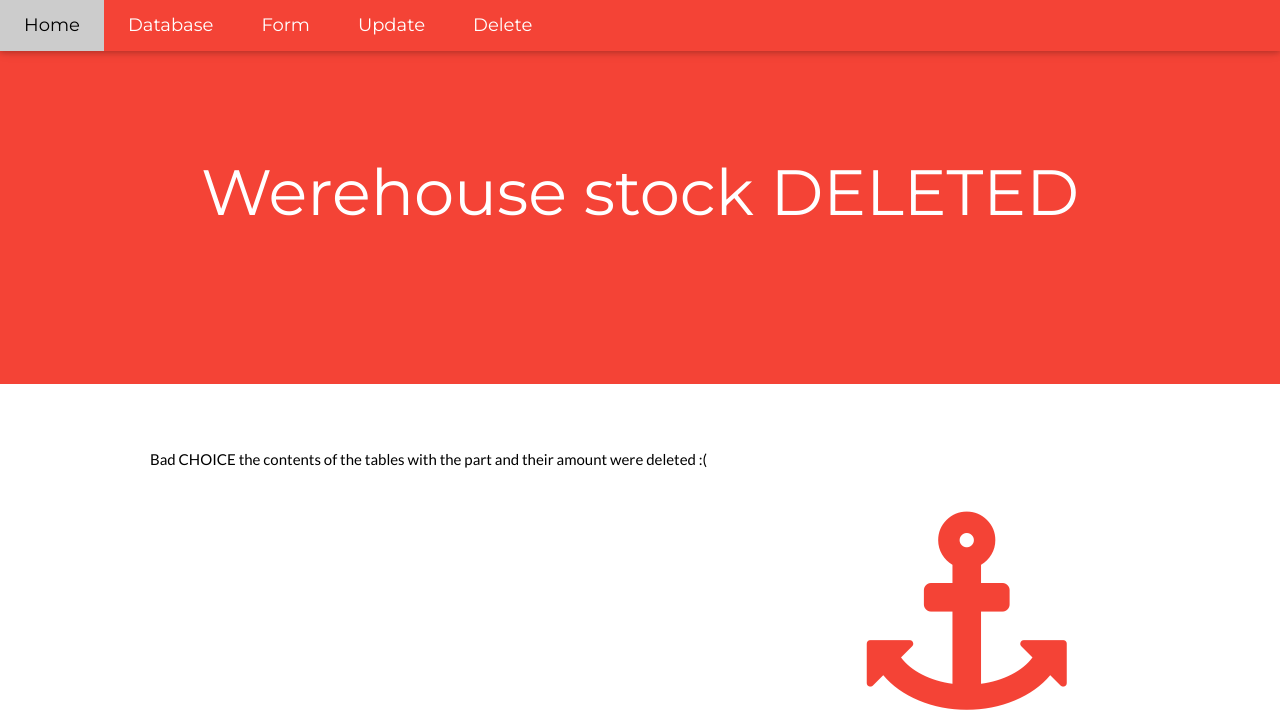
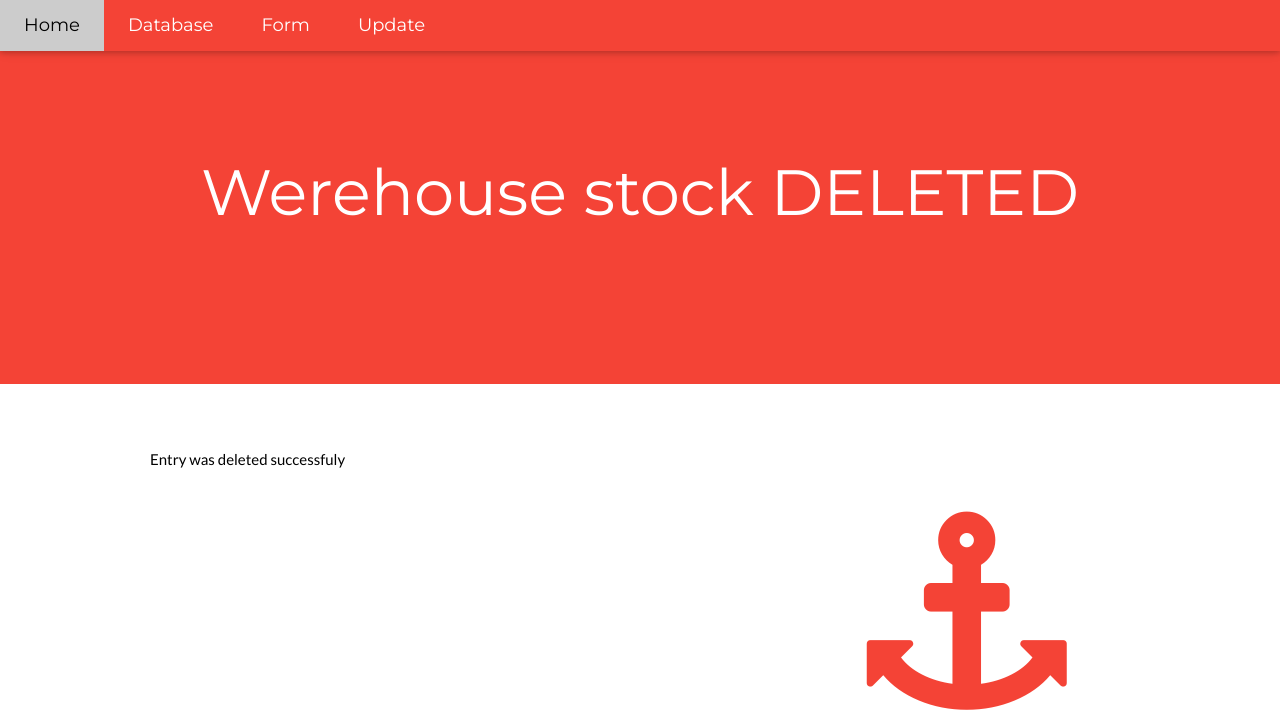
Before and after one commit to ajandera/pj, a PHP site: page /delete.php?id=1 in a window 1280 px wide. Shown: the top 711 px of the page. Run offline with PHP 8.4, Linux system fonts and the light colour scheme.

Commit message:
Updated final task

```diff
--- a/zadanie_Filip_Timko/add.php
+++ b/zadanie_Filip_Timko/add.php
@@ -24,7 +24,6 @@
         <a href="database.php" class="w3-bar-item w3-button w3-hide-small w3-padding-large w3-hover-white">Database</a>
         <a href="form.html" class="w3-bar-item w3-button w3-hide-small w3-padding-large w3-hover-white">Form</a>
         <a href="select.php" class="w3-bar-item w3-button w3-hide-small w3-padding-large w3-hover-white">Update</a>
-        <a href="delete.php" class="w3-bar-item w3-button w3-hide-small w3-padding-large w3-hover-white">Delete</a>
     </div>
 
     <!-- Navbar on small screens -->
@@ -32,7 +31,6 @@
         <a href="database.php" class="w3-bar-item w3-button w3-padding-large">Database</a>
         <a href="form.html" class="w3-bar-item w3-button w3-padding-large">Form</a>
         <a href="select.php" class="w3-bar-item w3-button w3-padding-large">Update</a>
-        <a href="delete.php" class="w3-bar-item w3-button w3-padding-large">Delete</a>
     </div>
 </div>
 
--- a/zadanie_Filip_Timko/database.php
+++ b/zadanie_Filip_Timko/database.php
@@ -24,7 +24,6 @@
   <a href="database.php" class="w3-bar-item w3-button w3-hide-small w3-padding-large w3-hover-white">Database</a>
   <a href="form.html" class="w3-bar-item w3-button w3-hide-small w3-padding-large w3-hover-white">Form</a>
   <a href="select.php" class="w3-bar-item w3-button w3-hide-small w3-padding-large w3-hover-white">Update</a>
-  <a href="delete.php" class="w3-bar-item w3-button w3-hide-small w3-padding-large w3-hover-white">Delete</a>
  </div>
 
  <!-- Navbar on small screens -->
@@ -32,7 +31,6 @@
   <a href="database.php" class="w3-bar-item w3-button w3-padding-large">Database</a>
   <a href="form.html" class="w3-bar-item w3-button w3-padding-large">Form</a>
   <a href="select.php" class="w3-bar-item w3-button w3-padding-large">Update</a>
-  <a href="delete.php" class="w3-bar-item w3-button w3-padding-large">Delete</a>
  </div>
 </div>
 
--- a/zadanie_Filip_Timko/delete.php
+++ b/zadanie_Filip_Timko/delete.php
@@ -24,7 +24,6 @@
         <a href="database.php" class="w3-bar-item w3-button w3-hide-small w3-padding-large w3-hover-white">Database</a>
         <a href="form.html" class="w3-bar-item w3-button w3-hide-small w3-padding-large w3-hover-white">Form</a>
         <a href="select.php" class="w3-bar-item w3-button w3-hide-small w3-padding-large w3-hover-white">Update</a>
-        <a href="delete.php" class="w3-bar-item w3-button w3-hide-small w3-padding-large w3-hover-white">Delete</a>
     </div>
 
     <!-- Navbar on small screens -->
@@ -32,7 +31,6 @@
         <a href="database.php" class="w3-bar-item w3-button w3-padding-large">Database</a>
         <a href="form.html" class="w3-bar-item w3-button w3-padding-large">Form</a>
         <a href="select.php" class="w3-bar-item w3-button w3-padding-large">Update</a>
-        <a href="delete.php" class="w3-bar-item w3-button w3-padding-large">Delete</a>
     </div>
 </div>
 
@@ -47,12 +45,16 @@
         <div class="w3-twothird">
 <?php
 require "conn.php";
-try{
-    $sql = "DELETE FROM diel";
-    $pdo->exec($sql);
-    echo "Bad CHOICE the contents of the tables with the part and their amount were deleted :(";
-}  catch(PDOException $e) {
-    echo $sql . "<br>" . $e->getMessage();
+$id = $_REQUEST["id"];
+
+try {
+    $stmt = $pdo->prepare("DELETE FROM diel WHERE id = ?");
+    $stmt->bindParam(1, $id);
+    $stmt->execute();
+    echo "Entry was deleted successfuly";
+} catch (PDOException $e) {
+    displayErrMsg("Error: " . $e->getMessage());
+    exit();
 }
 
 ?>
--- a/zadanie_Filip_Timko/form.html
+++ b/zadanie_Filip_Timko/form.html
@@ -24,7 +24,6 @@
         <a href="database.php" class="w3-bar-item w3-button w3-hide-small w3-padding-large w3-hover-white">Database</a>
         <a href="form.html" class="w3-bar-item w3-button w3-hide-small w3-padding-large w3-hover-white">Form</a>
         <a href="select.php" class="w3-bar-item w3-button w3-hide-small w3-padding-large w3-hover-white">Update</a>
-        <a href="delete.php" class="w3-bar-item w3-button w3-hide-small w3-padding-large w3-hover-white">Delete</a>
     </div>
 
     <!-- Navbar on small screens -->
@@ -32,7 +31,6 @@
         <a href="database.php" class="w3-bar-item w3-button w3-padding-large">Database</a>
         <a href="form.html" class="w3-bar-item w3-button w3-padding-large">Form</a>
         <a href="select.php" class="w3-bar-item w3-button w3-padding-large">Update</a>
-        <a href="delete.php" class="w3-bar-item w3-button w3-padding-large">Delete</a>
     </div>
 </div>
 
--- a/zadanie_Filip_Timko/index.html
+++ b/zadanie_Filip_Timko/index.html
@@ -24,7 +24,6 @@ body,h1,h2,h3,h4,h5,h6 {font-family: "Lato", sans-serif}
     <a href="database.php" class="w3-bar-item w3-button w3-hide-small w3-padding-large w3-hover-white">Database</a>
     <a href="form.html" class="w3-bar-item w3-button w3-hide-small w3-padding-large w3-hover-white">Form</a>
     <a href="select.php" class="w3-bar-item w3-button w3-hide-small w3-padding-large w3-hover-white">Update</a>
-    <a href="delete.php" class="w3-bar-item w3-button w3-hide-small w3-padding-large w3-hover-white">Delete</a>
   </div>
 
   <!-- Navbar on small screens -->
@@ -32,7 +31,6 @@ body,h1,h2,h3,h4,h5,h6 {font-family: "Lato", sans-serif}
     <a href="database.php" class="w3-bar-item w3-button w3-padding-large">Database</a>
     <a href="form.html" class="w3-bar-item w3-button w3-padding-large">Form</a>
     <a href="select.php" class="w3-bar-item w3-button w3-padding-large">Update</a>
-    <a href="delete.php" class="w3-bar-item w3-button w3-padding-large">Delete</a>
   </div>
 </div>
 
--- a/zadanie_Filip_Timko/select.php
+++ b/zadanie_Filip_Timko/select.php
@@ -24,7 +24,6 @@
         <a href="database.php" class="w3-bar-item w3-button w3-hide-small w3-padding-large w3-hover-white">Database</a>
         <a href="form.html" class="w3-bar-item w3-button w3-hide-small w3-padding-large w3-hover-white">Form</a>
         <a href="select.php" class="w3-bar-item w3-button w3-hide-small w3-padding-large w3-hover-white">Update</a>
-        <a href="delete.php" class="w3-bar-item w3-button w3-hide-small w3-padding-large w3-hover-white">Delete</a>
     </div>
 
     <!-- Navbar on small screens -->
@@ -32,7 +31,6 @@
         <a href="database.php" class="w3-bar-item w3-button w3-padding-large">Database</a>
         <a href="form.html" class="w3-bar-item w3-button w3-padding-large">Form</a>
         <a href="select.php" class="w3-bar-item w3-button w3-padding-large">Update</a>
-        <a href="delete.php" class="w3-bar-item w3-button w3-padding-large">Delete</a>
     </div>
 </div>
 
--- a/zadanie_Filip_Timko/update.php
+++ b/zadanie_Filip_Timko/update.php
@@ -24,7 +24,6 @@
         <a href="database.php" class="w3-bar-item w3-button w3-hide-small w3-padding-large w3-hover-white">Database</a>
         <a href="form.html" class="w3-bar-item w3-button w3-hide-small w3-padding-large w3-hover-white">Form</a>
         <a href="select.php" class="w3-bar-item w3-button w3-hide-small w3-padding-large w3-hover-white">Update</a>
-        <a href="delete.php" class="w3-bar-item w3-button w3-hide-small w3-padding-large w3-hover-white">Delete</a>
     </div>
 
     <!-- Navbar on small screens -->
@@ -32,7 +31,6 @@
         <a href="database.php" class="w3-bar-item w3-button w3-padding-large">Database</a>
         <a href="form.html" class="w3-bar-item w3-button w3-padding-large">Form</a>
         <a href="select.php" class="w3-bar-item w3-button w3-padding-large">Update</a>
-        <a href="delete.php" class="w3-bar-item w3-button w3-padding-large">Delete</a>
     </div>
 </div>
 
--- a/zadanie_Filip_Timko/uprav.php
+++ b/zadanie_Filip_Timko/uprav.php
@@ -24,7 +24,6 @@
         <a href="database.php" class="w3-bar-item w3-button w3-hide-small w3-padding-large w3-hover-white">Database</a>
         <a href="form.html" class="w3-bar-item w3-button w3-hide-small w3-padding-large w3-hover-white">Form</a>
         <a href="select.php" class="w3-bar-item w3-button w3-hide-small w3-padding-large w3-hover-white">Update</a>
-        <a href="delete.php" class="w3-bar-item w3-button w3-hide-small w3-padding-large w3-hover-white">Delete</a>
     </div>
 
     <!-- Navbar on small screens -->
@@ -32,7 +31,6 @@
         <a href="database.php" class="w3-bar-item w3-button w3-padding-large">Database</a>
         <a href="form.html" class="w3-bar-item w3-button w3-padding-large">Form</a>
         <a href="select.php" class="w3-bar-item w3-button w3-padding-large">Update</a>
-        <a href="delete.php" class="w3-bar-item w3-button w3-padding-large">Delete</a>
     </div>
 </div>
 
```
Also changed, not shown: other parts of zadanie_Filip_Timko/select.php (+2 -2 lines).
